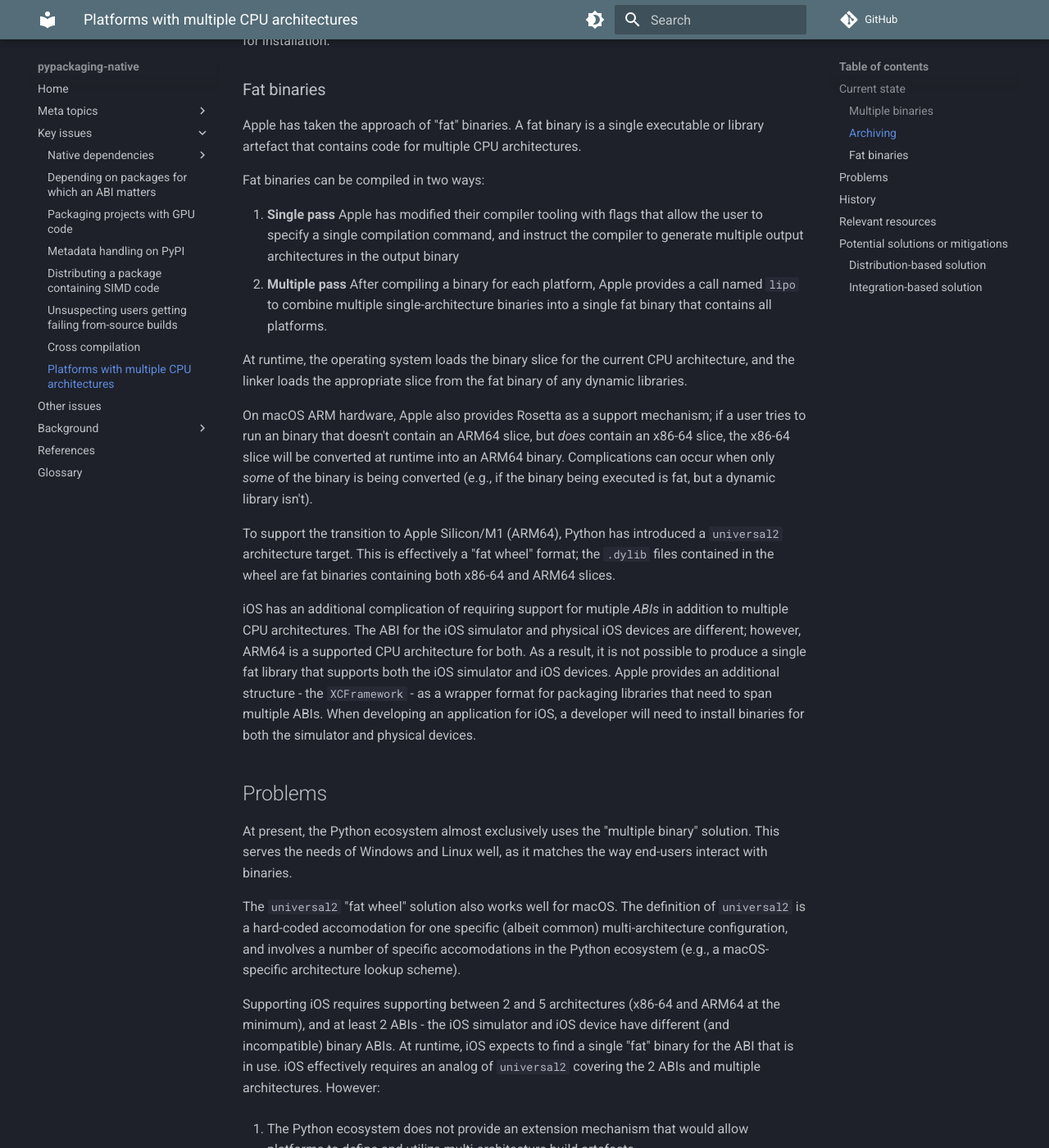
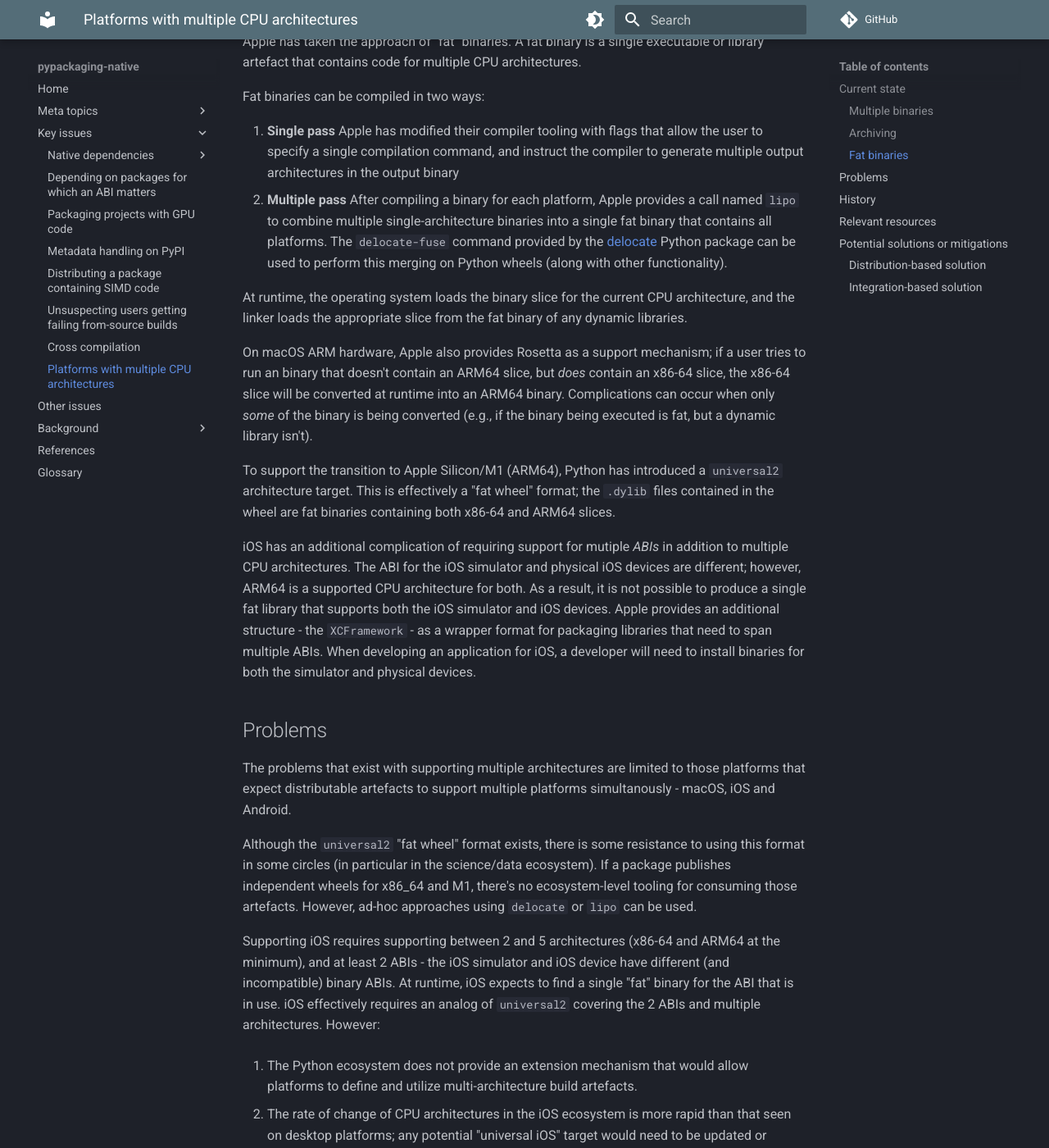
Before and after one commit to pypackaging-native/pypackaging-native, an MkDocs documentation site: the page built from docs/key-issues/multiple_architectures.md, in a window 1280 px wide and 1400 px high, scrolled down 1769 px. Shown: the whole window at 82% size. Built offline with MkDocs 1.6.1 and Material for MkDocs 9.7.7, drawn with Linux system fonts in a browser that asks for light colours; comment, search, counter and statistics services are not loaded; some of the changed text lies outside the part shown.

Commit message:
Revisions to multi-architecture notes following review.

```diff
--- a/docs/key-issues/multiple_architectures.md
+++ b/docs/key-issues/multiple_architectures.md
@@ -12,14 +12,7 @@ otherwise compatible.
 
 ## Current state
 
-Historically, it could be assumed that an executable or library would be
-compiled for a single CPU architecture. On the rare occasion that an operating
-system was available for mulitple CPU architectures, it became the
-responsibility of the user to find (or compile) a binary that was compiled for
-their host CPU architecture.
-
-However, we now see operating system platforms where multiple CPU architectures
-are supported:
+Most operating systems support multiple CPU architectures:
 
 * In the early days of Windows NT, both x86 and DEC Alpha CPUs were supported
 * Windows 10 supports x86, x86-64, ARMv7 and ARM64; Windows 11 supports x86-64
@@ -36,14 +29,12 @@ are supported:
 * Android currently supports ARMv7, ARM64, x86, and x86-64; it has historically
   also supported ARMv5 and MIPS
 
+The general expectation is that an executable or library is compiled for a
+single CPU archicture.
+
 CPU architecture compatibility is a necessary, but not sufficient criterion for
 determining binary compatibility. Even if two binaries are compiled for the same
 CPU architecture, that doesn't guarantee [ABI compatibility](abi.md).
-
-In some respects, CPU architecture compatibility could be considered a superset
-of [GPU compatibility](gpus.md). When dealing with multiple CPU architectures,
-there may be some overlap with the solutions that can be used to support GPUs in
-native binaries.
 
 Three approaches have emerged on operating systmes that have a need to manage
 multiple CPU architectures:
@@ -54,6 +45,10 @@ The minimal solution is to distribute multiple binaries. This is the approach
 that is by Windows and Linux. At time of distribution, an installer or other
 downloadable artefact is provided for each supported platform, and it is up to
 the user to select and download the correct artefact.
+
+At present, the Python ecosystem almost exclusively uses the "multiple binary"
+solution. This serves the needs of Windows and Linux well, as it matches the
+way end-users interact with binaries on those platforms.
 
 ### Archiving
 
@@ -91,7 +86,10 @@ Fat binaries can be compiled in two ways:
    compiler to generate multiple output architectures in the output binary
 2. **Multiple pass** After compiling a binary for each platform, Apple provides
    a call named `lipo` to combine multiple single-architecture binaries into a
-   single fat binary that contains all platforms.
+   single fat binary that contains all platforms. The `delocate-fuse` command
+   provided by the [delocate](https://pypi.org/project/delocate/) Python package
+   can be used to perform this merging on Python wheels (along with other
+   functionality).
 
 At runtime, the operating system loads the binary slice for the current CPU
 architecture, and the linker loads the appropriate slice from the fat binary of
@@ -121,15 +119,15 @@ physical devices.
 
 ## Problems
 
-At present, the Python ecosystem almost exclusively uses the "multiple binary"
-solution. This serves the needs of Windows and Linux well, as it matches the
-way end-users interact with binaries.
+The problems that exist with supporting multiple architectures are limited to
+those platforms that expect distributable artefacts to support multiple
+platforms simultanously - macOS, iOS and Android.
 
-The `universal2` "fat wheel" solution also works well for macOS. The definition
-of `universal2` is a hard-coded accomodation for one specific (albeit common)
-multi-architecture configuration, and involves a number of specific
-accomodations in the Python ecosystem (e.g., a macOS-specific architecture
-lookup scheme).
+Although the `universal2` "fat wheel" format exists, there is some resistance to
+using this format in some circles (in particular in the science/data ecosystem).
+If a package publishes independent wheels for x86_64 and M1, there's no
+ecosystem-level tooling for consuming those artefacts. However, ad-hoc approaches
+using `delocate` or `lipo` can be used.
 
 Supporting iOS requires supporting between 2 and 5 architectures (x86-64 and
 ARM64 at the minimum), and at least 2 ABIs - the iOS simulator and iOS device
```
